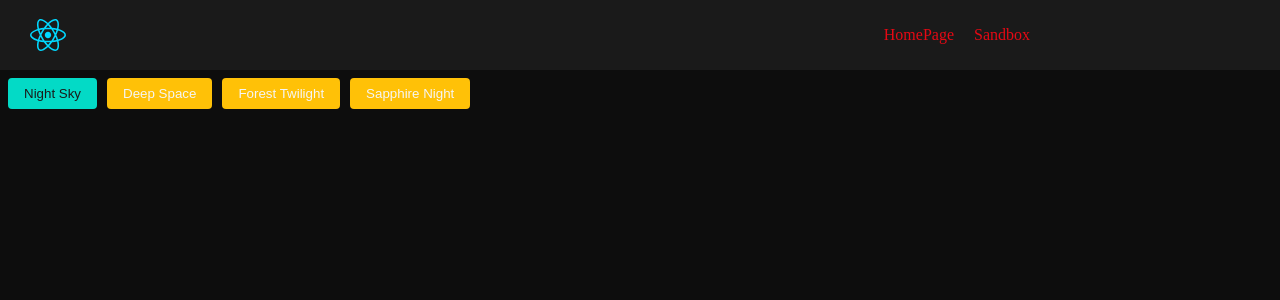
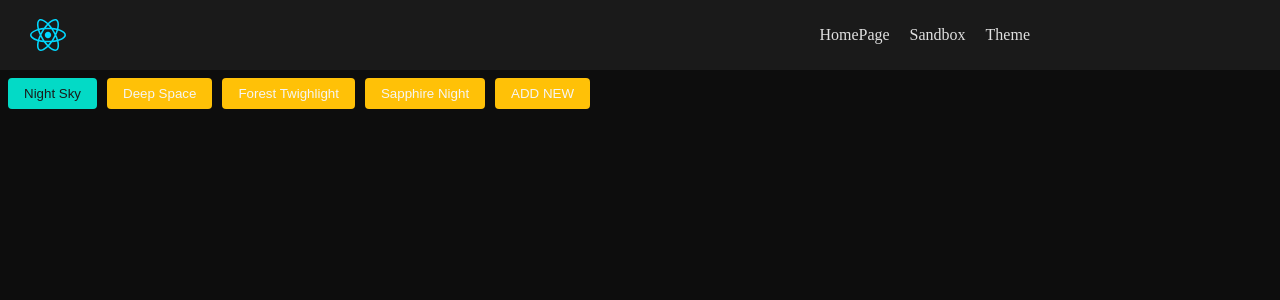
Before and after one commit to ethanmmhaugen/portfolio, a React (Vite) app in the folder vite-project/: page /theme in a window 1280 px wide. Shown: the top 300 px of the page. Built offline with nearby package versions, Linux system fonts and the light colour scheme.

Commit message:
Allow adding themes

```diff
--- a/vite-project/design-system/styles/index.scss
+++ b/vite-project/design-system/styles/index.scss
@@ -21,15 +21,6 @@ main {
   padding: 20px;
 }
 
-p {
-  color: var(--highlight-color-1);
-  text-decoration: none;
-}
-
-p:hover {
-  text-decoration: underline;
-}
-
 button {
   background-color: var(--highlight-color-2);
   color: var(--secondary-text-color);
@@ -38,10 +29,6 @@ button {
   cursor: pointer;
   border-radius: 4px;
   transition: background-color 0.3s ease;
-}
-
-button:hover {
-  background-color: var(--highlight-color-3);
 }
 
 /* Focus States for Accessibility */
--- a/vite-project/src/components/Layout/Layout.tsx
+++ b/vite-project/src/components/Layout/Layout.tsx
@@ -1,17 +1,13 @@
 import { ReactNode } from 'react';
 import Header from './Header/Header';
 import './Layout.scss';
-import ThemeSwitcher from '../ThemeSwitcher/ThemeSwitcher';
 
 const Layout = ({ children }: { children: ReactNode }) => {
   return (
     <>
       <Header />
 
-      <div className="page-content">
-        <ThemeSwitcher />
-        {children}
-      </div>
+      <div className="page-content">{children}</div>
     </>
   );
 };
--- a/vite-project/src/components/Layout/Links/Links.tsx
+++ b/vite-project/src/components/Layout/Links/Links.tsx
@@ -5,6 +5,7 @@ import './Links.scss';
 const LINK_NAMES = {
   home: 'HomePage',
   sandbox: 'Sandbox',
+  theme: 'Theme',
 };
 
 type Link = {
@@ -19,6 +20,7 @@ const Links = () => {
   const links: Link[] = [
     { name: LINK_NAMES.home, path: '/' },
     { name: LINK_NAMES.sandbox, path: '/sandbox' },
+    { name: LINK_NAMES.theme, path: '/theme' },
   ];
 
   const handleOptionClick = (option: Link) => {
--- /dev/null
+++ b/vite-project/src/components/ThemeSwitcher/Theme/Theme.tsx
@@ -0,0 +1,25 @@
+import './Theme.scss';
+import { ThemeType } from '../../../services/theme';
+import { useContext } from 'react';
+import { ThemeContext } from '../../../context/ThemeContext';
+
+interface ThemeProps {
+  theme: ThemeType;
+}
+
+const Theme: React.FC<ThemeProps> = ({ theme }) => {
+  const { selectedTheme, changeTheme } = useContext(ThemeContext);
+
+  return (
+    <div className="theme">
+      <button
+        key={theme.class}
+        onClick={() => changeTheme(theme)}
+        className={theme.class === selectedTheme.class ? 'active' : ''}
+      >
+        {theme.name}
+      </button>
+    </div>
+  );
+};
+export default Theme;
--- a/vite-project/src/components/ThemeSwitcher/ThemeSwitcher.scss
+++ b/vite-project/src/components/ThemeSwitcher/ThemeSwitcher.scss
@@ -23,4 +23,5 @@
 .theme-switcher button.active,
 .theme-switcher button:hover {
   background-color: var(--highlight-color-3);
+  color: var(--secondary-text-color-dark);
 }
--- a/vite-project/src/components/ThemeSwitcher/ThemeSwitcher.tsx
+++ b/vite-project/src/components/ThemeSwitcher/ThemeSwitcher.tsx
@@ -1,32 +1,48 @@
 // src/components/ThemeSwitcher.tsx
-import React, { useContext } from 'react';
+import React, { useContext, useEffect } from 'react';
 import { ThemeContext } from '../../context/ThemeContext';
 import { ThemeName } from '../../types';
 import './ThemeSwitcher.scss';
+import { injectThemeCSS, ThemeType } from '../../services/theme';
+import Theme from './Theme/Theme';
 
 const ThemeSwitcher: React.FC = () => {
-  const { theme, changeTheme, themes } = useContext(ThemeContext);
+  const { themeOptions, setThemeOptions } = useContext(ThemeContext);
 
-  // Optional: Define human-readable theme names
-  const themeNames: Record<ThemeName, string> = {
-    'theme-1': 'Night Sky',
-    'theme-2': 'Deep Space',
-    'theme-3': 'Forest Twilight',
-    'theme-4': 'Sapphire Night',
+  // const themeNames: Record<ThemeName, string> = {
+  //   'theme-1': 'Night Sky',
+  //   'theme-2': 'Deep Space',
+  //   'theme-3': 'Forest Twilight',
+  //   'theme-4': 'Sapphire Night',
+  // };
+
+  const addTheme = () => {
+    const newTheme: ThemeType = {
+      name: 'TEST',
+      class: 'theme-5',
+      canEdit: true,
+      scss: {
+        primary_color: '#FF7E5F', // Warm Orange
+        secondary_color: '#FEB47B', // Soft Pink
+        default_text_color: '#FFFFFF', // White
+        secondary_text_color_light: '#FFE5D9', // Light Peach
+        secondary_text_color_dark: '#FEB47B', // Soft Pink (Same as Secondary Color)
+        highlight_color_1: '#FF6E7F', // Coral Pink
+        highlight_color_2: '#BFE9FF', // Sky Blue
+        highlight_color_3: '#A8EDEA', // Light Aqua
+      },
+    };
+
+    setThemeOptions((prevThemes: ThemeType[]) => [...prevThemes, newTheme]);
+    injectThemeCSS(newTheme);
   };
 
   return (
     <div className="theme-switcher">
-      {themes.map((themeName) => (
-        <button
-          key={themeName}
-          onClick={() => changeTheme(themeName)}
-          className={theme === themeName ? 'active' : ''}
-          aria-label={`Switch to ${themeNames[themeName]} theme`}
-        >
-          {themeNames[themeName]}
-        </button>
+      {themeOptions.map((theme: ThemeType) => (
+        <Theme theme={theme} />
       ))}
+      <button onClick={addTheme}>ADD NEW</button>
     </div>
   );
 };
--- a/vite-project/src/context/ThemeContext.tsx
+++ b/vite-project/src/context/ThemeContext.tsx
@@ -1,6 +1,7 @@
 // src/context/ThemeContext.tsx
 import React, { createContext, useState, useEffect, ReactNode } from 'react';
-import { ThemeContextType, ThemeName } from '../types';
+import { ThemeContextType } from '../types';
+import { initial_themes, ThemeType } from '../services/theme';
 
 interface ThemeProviderProps {
   children: ReactNode;
@@ -8,51 +9,56 @@ interface ThemeProviderProps {
 
 // Create the Theme Context with default values
 export const ThemeContext = createContext<ThemeContextType>({
-  theme: 'theme-1',
+  selectedTheme: initial_themes[0],
   changeTheme: () => {},
-  themes: ['theme-1', 'theme-2', 'theme-3', 'theme-4'],
+  themeOptions: initial_themes,
+  setThemeOptions: () => {},
 });
 
 export const ThemeProvider: React.FC<ThemeProviderProps> = ({ children }) => {
-  const themes: ThemeName[] = ['theme-1', 'theme-2', 'theme-3', 'theme-4'];
-  const [theme, setTheme] = useState<ThemeName>('theme-1');
+  const [themeOptions, setThemeOptions] = useState<ThemeType[]>(initial_themes);
+  const [selectedTheme, setSelectedTheme] = useState<ThemeType>(initial_themes[0]);
 
   // Load saved theme from localStorage on initial render
   useEffect(() => {
-    const savedTheme = localStorage.getItem('selectedTheme') as ThemeName | null;
-    if (savedTheme && themes.includes(savedTheme)) {
-      setTheme(savedTheme);
-      document.body.classList.add(savedTheme);
+    const savedTheme = localStorage.getItem('selectedTheme') as ThemeType | null;
+    if (savedTheme && themeOptions.includes(savedTheme)) {
+      setSelectedTheme(savedTheme);
+      document.body.classList.add(savedTheme.class);
     } else {
       document.body.classList.add('theme-1');
     }
     // Cleanup: Remove all themes except the active one
     return () => {
-      themes.forEach((themeName) => {
-        if (themeName !== savedTheme) {
-          document.body.classList.remove(themeName);
+      themeOptions.forEach((theme: ThemeType) => {
+        if (theme !== savedTheme) {
+          document.body.classList.remove(theme.class);
         }
       });
     };
-  }, [themes]);
+  }, [themeOptions]);
 
-  const changeTheme = (newTheme: ThemeName) => {
-    if (!themes.includes(newTheme)) return;
+  const changeTheme = (newTheme: ThemeType) => {
+    if (!themeOptions.includes(newTheme)) return;
 
     // Remove all existing theme classes
-    themes.forEach((themeName) => {
-      document.body.classList.remove(themeName);
+    themeOptions.forEach((theme: ThemeType) => {
+      document.body.classList.remove(theme.class);
     });
 
     // Add the new theme class
-    document.body.classList.add(newTheme);
+    document.body.classList.add(newTheme.class);
 
     // Update state
-    setTheme(newTheme);
+    setSelectedTheme(newTheme);
 
     // Save to localStorage
-    localStorage.setItem('selectedTheme', newTheme);
+    localStorage.setItem('selectedTheme', newTheme.toString());
   };
 
-  return <ThemeContext.Provider value={{ theme, changeTheme, themes }}>{children}</ThemeContext.Provider>;
+  return (
+    <ThemeContext.Provider value={{ selectedTheme, changeTheme, themeOptions, setThemeOptions }}>
+      {children}
+    </ThemeContext.Provider>
+  );
 };
--- a/vite-project/src/routes/SiteRoutes.tsx
+++ b/vite-project/src/routes/SiteRoutes.tsx
@@ -2,10 +2,12 @@ import { BrowserRouter, Route, Routes } from 'react-router-dom';
 import Layout from '../components/Layout/Layout';
 import Homepage from '../components/Homepage/Homepage';
 import Sandbox from '../components/Sandbox/Sandbox';
+import ThemeSwitcher from '../components/ThemeSwitcher/ThemeSwitcher';
 
 export enum RoutePath {
   ROOT = '/',
   SANDBOX = '/sandbox',
+  THEME = '/theme',
 }
 
 const SiteRoutes = () => {
@@ -15,6 +17,7 @@ const SiteRoutes = () => {
         <Routes>
           <Route path={RoutePath.ROOT} element={<Homepage />} />
           <Route path={RoutePath.SANDBOX} element={<Sandbox />} />
+          <Route path={RoutePath.THEME} element={<ThemeSwitcher />} />
         </Routes>
       </Layout>
     </BrowserRouter>
--- /dev/null
+++ b/vite-project/src/services/theme.ts
@@ -0,0 +1,98 @@
+export const injectThemeCSS = (theme: ThemeType) => {
+  const cssContent = `
+      /* Theme: ${theme.name} */
+      .${theme.class} {
+        --primary-color: ${theme.scss.primary_color};
+        --secondary-color: ${theme.scss.secondary_color};
+        --default-text-color: ${theme.scss.default_text_color};
+        --secondary-text-color-light: ${theme.scss.secondary_text_color_light};
+        --secondary-text-color-dark: ${theme.scss.secondary_text_color_dark};
+        --highlight-color-1: ${theme.scss.highlight_color_1};
+        --highlight-color-2: ${theme.scss.highlight_color_2};
+        --highlight-color-3: ${theme.scss.highlight_color_3};
+      }
+    `;
+
+  const styleElement = document.createElement('style');
+  styleElement.innerHTML = cssContent;
+  document.head.appendChild(styleElement);
+};
+
+export const initial_themes: ThemeType[] = [
+  {
+    name: 'Night Sky',
+    class: 'theme-1',
+    canEdit: false,
+    scss: {
+      primary_color: '#0d0d0d',
+      secondary_color: '#1a1a1a',
+      default_text_color: '#e0e0e0',
+      secondary_text_color_light: '#f5f5f5', // Soft Off-White
+      secondary_text_color_dark: '#1a1a1a', // Dark (Same as Secondary Color)
+      highlight_color_1: '#e50914', // Accent Red
+      highlight_color_2: '#ffc107', // Amber
+      highlight_color_3: '#03dac6', // Teal
+    },
+  },
+  {
+    name: 'Deep Space',
+    class: 'theme-2',
+    canEdit: false,
+    scss: {
+      primary_color: '#1b1b2f',
+      secondary_color: '#162447',
+      default_text_color: '#d4d4d4',
+      secondary_text_color_light: '#f8f8f8', // Very Light Off-White
+      secondary_text_color_dark: '#162447', // Dark (Same as Secondary Color)
+      highlight_color_1: '#e43f5a', // Coral
+      highlight_color_2: '#f2d388', // Sand
+      highlight_color_3: '#e3e3e3', // Light Gray
+    },
+  },
+  {
+    name: 'Forest Twighlight',
+    class: 'theme-3',
+    canEdit: false,
+    scss: {
+      primary_color: '#0a0a0a',
+      secondary_color: '#1f2a44',
+      default_text_color: '#cccccc',
+      secondary_text_color_light: '#f2f2f2', // Light Off-White
+      secondary_text_color_dark: '#1f2a44', // Dark (Same as Secondary Color)
+      highlight_color_1: '#4caf50', // Green
+      highlight_color_2: '#ffc107', // Amber
+      highlight_color_3: '#ff5722', // Deep Orange
+    },
+  },
+  {
+    name: 'Sapphire Night',
+    class: 'theme-4',
+    canEdit: false,
+    scss: {
+      primary_color: '#0b0c10',
+      secondary_color: '#1f2833',
+      default_text_color: '#e8e8e8',
+      secondary_text_color_light: '#fafafa', // Almost White
+      secondary_text_color_dark: '#1f2833', // Dark (Same as Secondary Color)
+      highlight_color_1: '#c5c6c7', // Light Gray
+      highlight_color_2: '#66fcf1', // Cyan
+      highlight_color_3: '#45a29e', // Teal
+    },
+  },
+];
+
+export type ThemeType = {
+  name: string;
+  class: string;
+  canEdit: boolean;
+  scss: {
+    primary_color: string;
+    secondary_color: string;
+    default_text_color: string;
+    secondary_text_color_light: string;
+    secondary_text_color_dark: string;
+    highlight_color_1: string;
+    highlight_color_2: string;
+    highlight_color_3: string;
+  };
+};
```
Also changed, not shown: vite-project/src/types.d.ts (+4 -3 lines), vite-project/src/components/ThemeSwitcher/Theme/Theme.scss (added).
